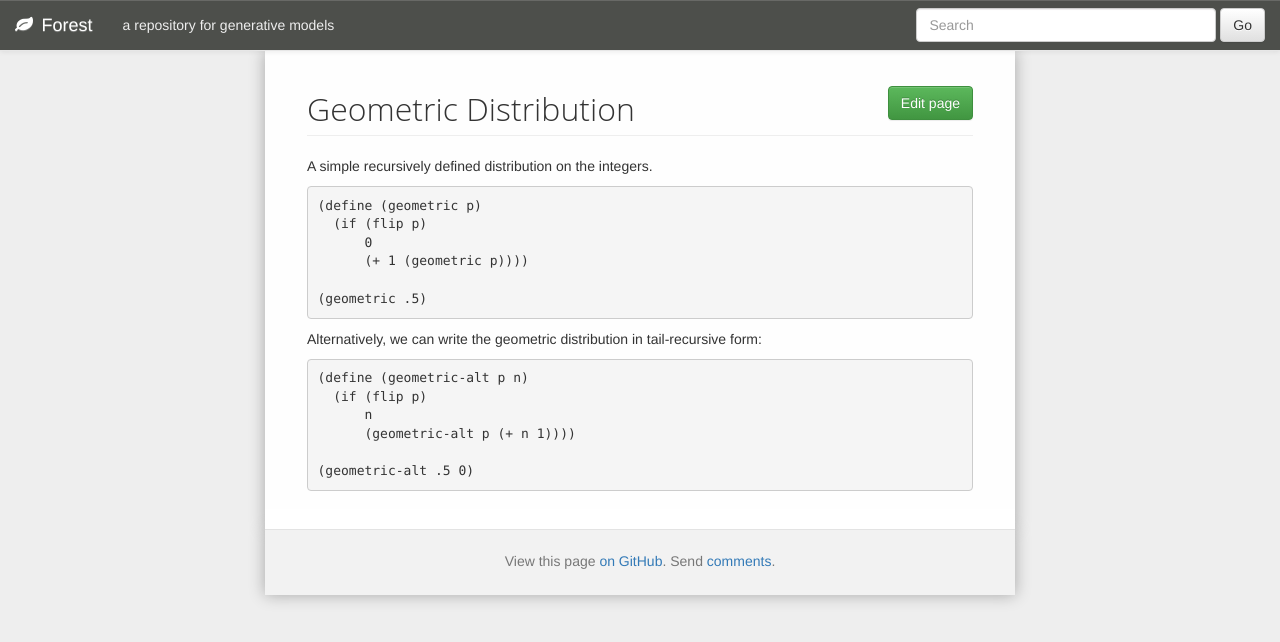
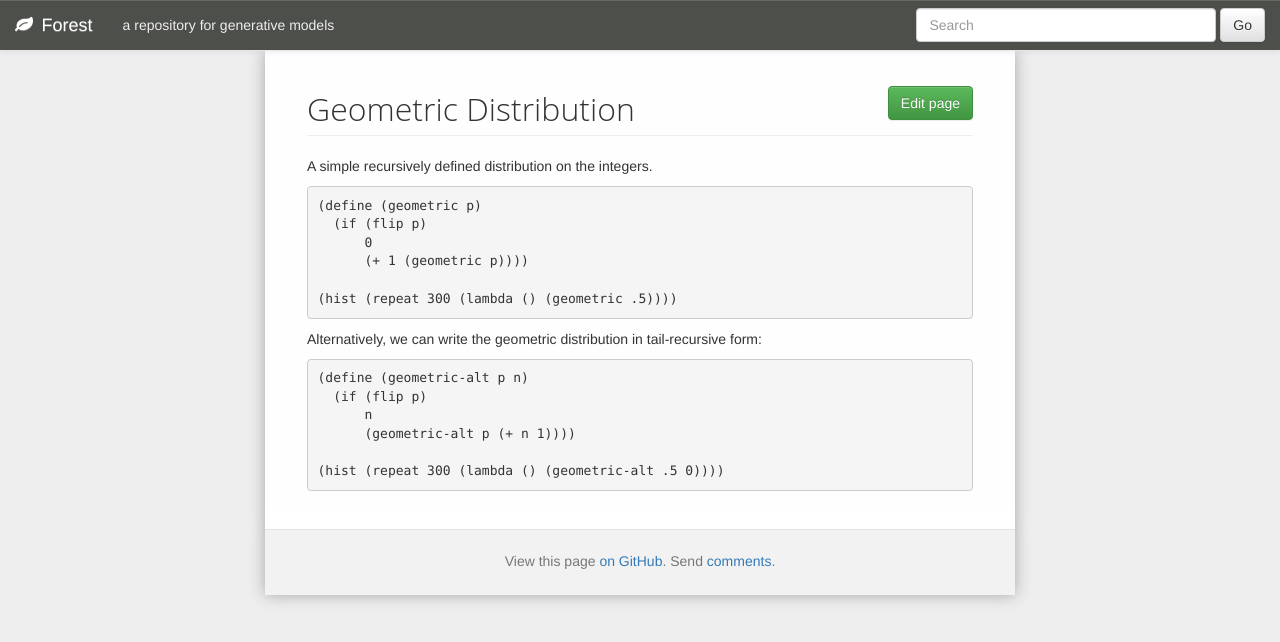
Before and after one commit to forestdb/forestdb.org, a Jekyll site: the page built from models/geometric.md, in a window 1280 px wide. Shown: the top 642 px of the page. Built offline with Jekyll 4.4.1, drawn with Linux system fonts in a browser that asks for light colours; nearby versions of some CDN libraries; a script that is not in the unit is left out.

Commit message:
Update geometric.md

```diff
--- a/models/geometric.md
+++ b/models/geometric.md
@@ -13,7 +13,7 @@ A simple recursively defined distribution on the integers.
           0
           (+ 1 (geometric p))))
 
-    (geometric .5)
+    (hist (repeat 300 (lambda () (geometric .5))))
 
 Alternatively, we can write the geometric distribution in tail-recursive form:
 
@@ -22,4 +22,4 @@ Alternatively, we can write the geometric distribution in tail-recursive form:
           n
           (geometric-alt p (+ n 1))))
 
-    (geometric-alt .5 0)
+    (hist (repeat 300 (lambda () (geometric-alt .5 0))))
```
